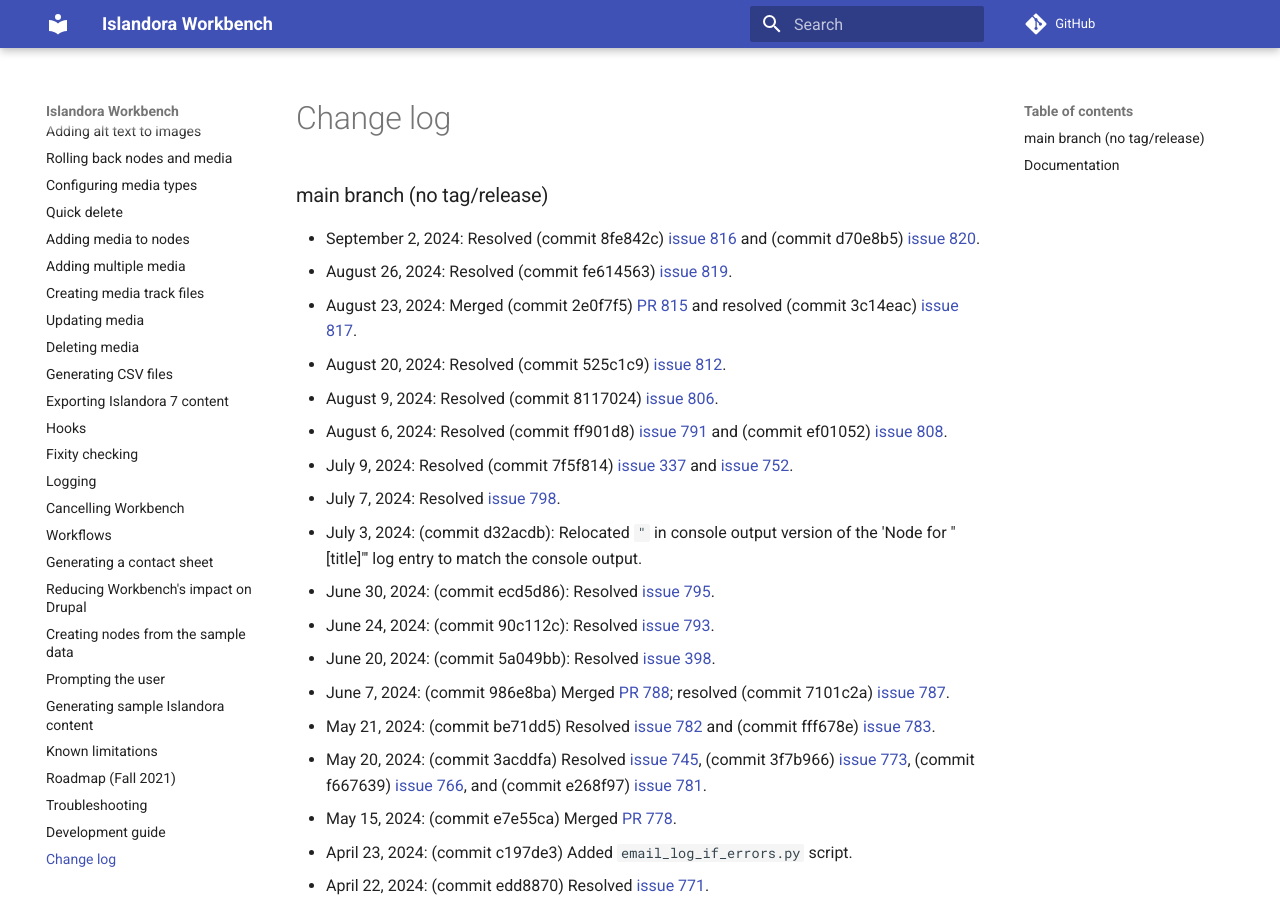
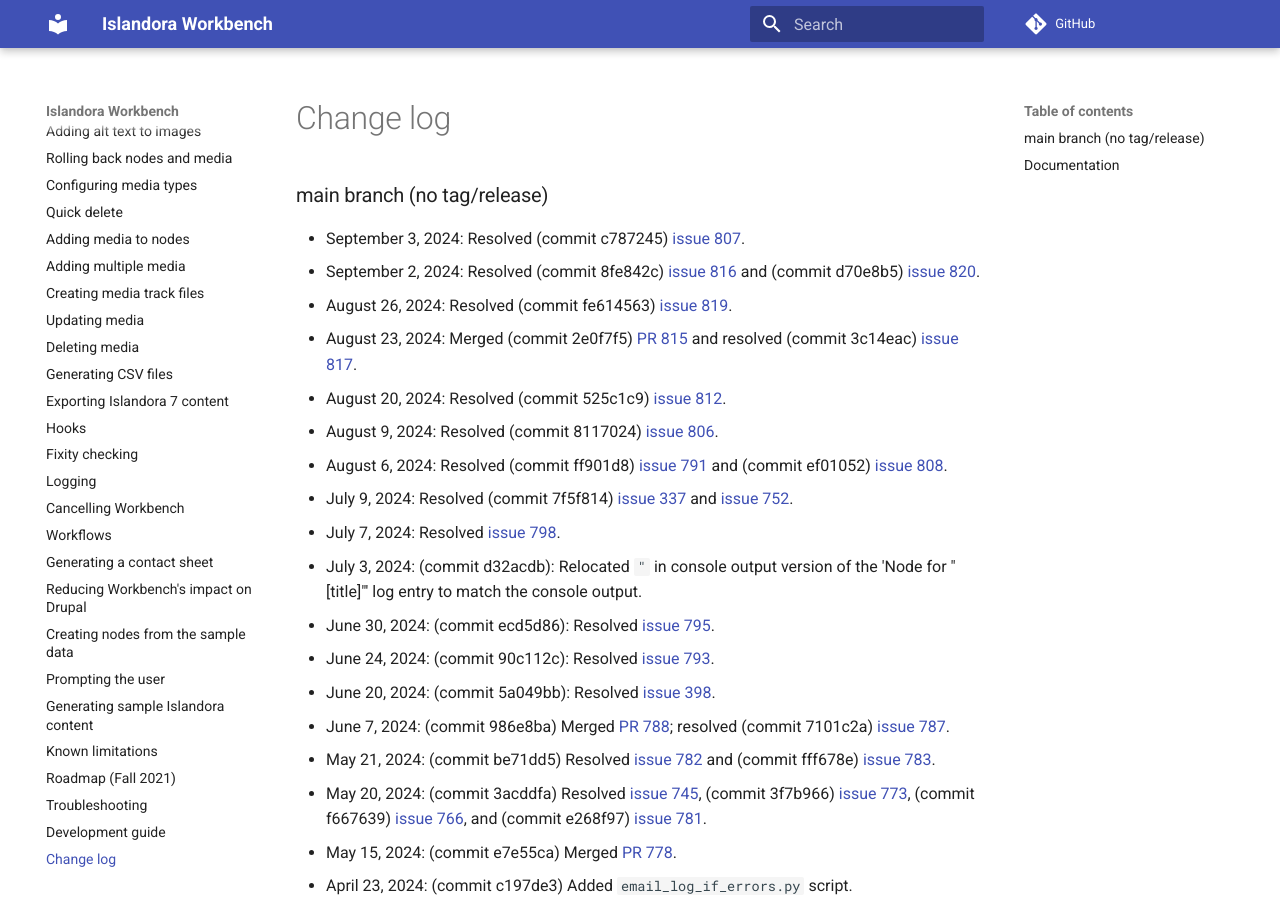
Before and after one commit to mjordan/islandora_workbench_docs, an MkDocs documentation site: the page built from docs/changelog.md, in a window 1280 px wide and 900 px high. Built offline with MkDocs 1.6.1 and Material for MkDocs 9.7.7, drawn with Linux system fonts in a browser that asks for light colours; comment, search, counter and statistics services are not loaded.

Commit message:
Updated changelog.

```diff
--- a/docs/changelog.md
+++ b/docs/changelog.md
@@ -1,5 +1,6 @@
 ### main branch (no tag/release)
 
+* September 3, 2024: Resolved (commit c787245) [issue 807](https://github.com/mjordan/islandora_workbench/issues/807).
 * September 2, 2024: Resolved (commit 8fe842c) [issue 816](https://github.com/mjordan/islandora_workbench/issues/816) and (commit d70e8b5) [issue 820](https://github.com/mjordan/islandora_workbench/issues/820).
 * August 26, 2024: Resolved (commit fe614563) [issue 819](https://github.com/mjordan/islandora_workbench/issues/819).
 * August 23, 2024: Merged (commit 2e0f7f5) [PR 815](https://github.com/mjordan/islandora_workbench/pull/815) and resolved (commit 3c14eac) [issue 817](https://github.com/mjordan/islandora_workbench/issues/817).
```
